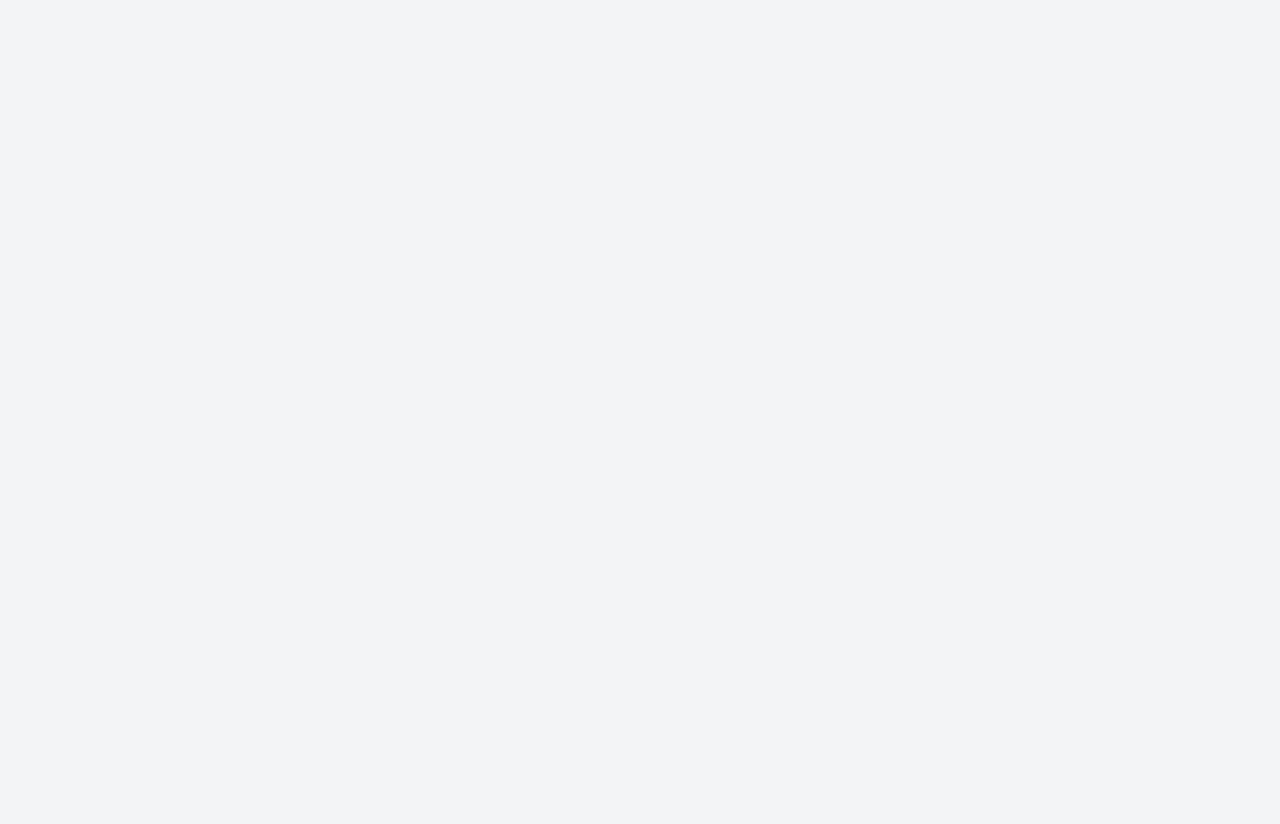
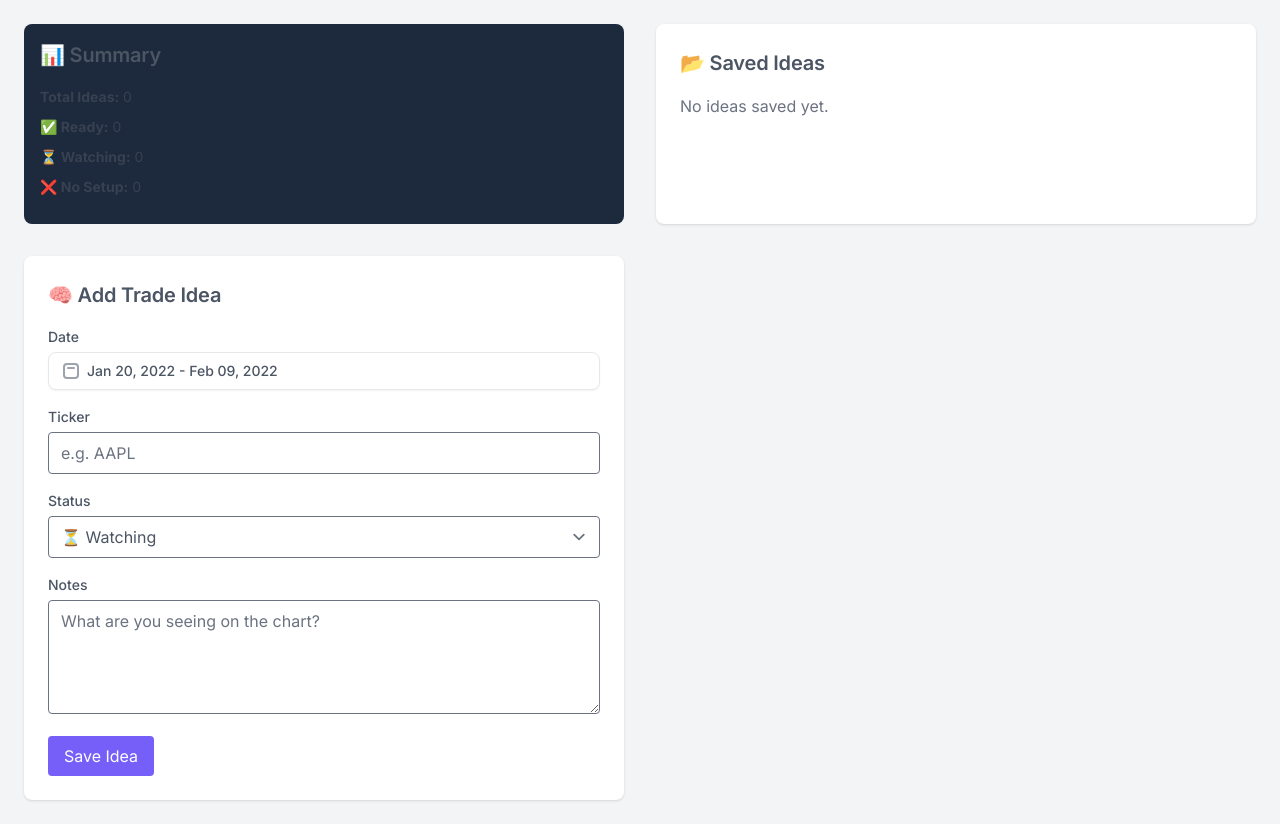
Before and after one commit to lidiads22/investing-Journal, a React (Vite) app: page /trade-ideas in a window 1280 px wide. Before the commit this address had no page. Before the commit the page ends 800 px from the top, so only its background shows below. Built offline with nearby package versions, Linux system fonts and the light colour scheme.

Commit message:
Added trade ideas page

```diff
--- a/src/App.jsx
+++ b/src/App.jsx
@@ -10,7 +10,9 @@ import './css/style.css';
 import './charts/ChartjsConfig';
 
 // Import pages
+// Routes here!
 import Dashboard from './pages/Dashboard';
+import TradeIdeas from './pages/TradeIdeas';
 
 function App() {
 
@@ -26,6 +28,7 @@ function App() {
     <>
       <Routes>
         <Route exact path="/" element={<Dashboard />} />
+        <Route path="/trade-ideas" element={<TradeIdeas />} />
       </Routes>
     </>
   );
--- /dev/null
+++ b/src/pages/TradeIdeas.jsx
@@ -0,0 +1,147 @@
+import React, { useState } from 'react';
+import Datepicker from '../components/Datepicker';
+import { useEffect } from 'react';
+
+function TradeIdeas() {
+  const [selectedDate, setSelectedDate] = useState(new Date());
+  const [ticker, setTicker] = useState('');
+  const [status, setStatus] = useState('Watching');
+  const [notes, setNotes] = useState('');
+  const [ideas, setIdeas] = useState([]);
+
+  // Loading ideas from localStorage when the page first loads
+  useEffect(()=> {
+    const storedIdeas = localStorage.getItem('tradeIdeas');
+    if (storedIdeas){
+        setIdeas(JSON.parse(storedIdeas));
+    }
+  }, []);
+
+  // Auto save ideas
+  // Save ideas to localStorage whenever they change
+    useEffect(()=> {
+        localStorage.setItem('tradeIdeas', JSON.stringify(ideas));
+  }, [ideas]);
+
+  const handleSave = () => {
+    const newIdea = {
+      id: Date.now(),
+      date: selectedDate.toLocaleDateString(),
+      ticker,
+      status,
+      notes,
+    };
+
+    setIdeas([...ideas, newIdea]);
+    setTicker('');
+    setStatus('Watching');
+    setNotes('');
+  };
+
+   // 🧠 Derived values from the ideas list
+    const totalIdeas = ideas.length;
+    const readyCount = ideas.filter((idea) => idea.status === 'Ready').length;
+    const watchingCount = ideas.filter((idea) => idea.status === 'Watching').length;
+    const noSetupCount = ideas.filter((idea) => idea.status === 'No Setup').length;
+
+  return (
+    <div className="p-6 grid grid-cols-1 md:grid-cols-2 gap-8">
+    {/* Summary Stats Section */}
+    <div className="bg-slate-800 p-4 rounded-lg min-h-[200px]">
+    <h2 className="text-xl font-semibold mb-4">📊 Summary</h2>
+    {/* Stats go here */}
+    <ul className="text-sm space-y-2">
+  <li className="text-gray-700 dark:text-gray-300">
+    <strong>Total Ideas:</strong> {totalIdeas}
+  </li>
+  <li className="text-gray-700 dark:text-gray-300">
+    <strong>✅ Ready:</strong> {readyCount}
+  </li>
+  <li className="text-gray-700 dark:text-gray-300">
+    <strong>⏳ Watching:</strong> {watchingCount}
+  </li>
+  <li className="text-gray-700 dark:text-gray-300">
+    <strong>❌ No Setup:</strong> {noSetupCount}
+  </li>
+</ul>
+
+    </div>
+
+      {/* LEFT: Saved Ideas */}
+      <div className="bg-white dark:bg-slate-800 rounded-lg shadow p-6">
+        <h2 className="text-xl font-semibold mb-4">📂 Saved Ideas</h2>
+
+        {ideas.length === 0 ? (
+          <p className="text-gray-500">No ideas saved yet.</p>
+        ) : (
+          <ul className="space-y-4">
+            {ideas.map((idea) => (
+              <li key={idea.id} className="border rounded p-4">
+                <div className="text-sm text-gray-400">{idea.date}</div>
+                <div className="font-bold text-lg">{idea.ticker}</div>
+                <div className="text-sm text-blue-500 font-medium">{idea.status}</div>
+                <div className="text-sm mt-2 text-gray-700 dark:text-gray-300">{idea.notes}</div>
+              </li>
+            ))}
+          </ul>
+        )}
+      </div>
+
+      {/* RIGHT: Add Trade Idea Form */}
+      <div className="self-start">
+        <div className="bg-white dark:bg-slate-800 rounded-lg shadow p-6 max-h-[75vh] overflow-y-auto">
+          <h2 className="text-xl font-semibold mb-4">🧠 Add Trade Idea</h2>
+
+          <div className="mb-4">
+            <label className="block text-sm font-medium mb-1">Date</label>
+            <Datepicker value={selectedDate} onChange={setSelectedDate} />
+          </div>
+
+          <div className="mb-4">
+            <label className="block text-sm font-medium mb-1">Ticker</label>
+            <input
+              type="text"
+              value={ticker}
+              onChange={(e) => setTicker(e.target.value.toUpperCase())}
+              className="w-full px-3 py-2 border rounded"
+              placeholder="e.g. AAPL"
+            />
+          </div>
+
+          <div className="mb-4">
+            <label className="block text-sm font-medium mb-1">Status</label>
+            <select
+              value={status}
+              onChange={(e) => setStatus(e.target.value)}
+              className="w-full px-3 py-2 border rounded"
+            >
+              <option value="Watching">⏳ Watching</option>
+              <option value="Ready">✅ Ready to Trade</option>
+              <option value="No Setup">❌ No Setup</option>
+            </select>
+          </div>
+
+          <div className="mb-4">
+            <label className="block text-sm font-medium mb-1">Notes</label>
+            <textarea
+              value={notes}
+              onChange={(e) => setNotes(e.target.value)}
+              className="w-full px-3 py-2 border rounded"
+              rows="4"
+              placeholder="What are you seeing on the chart?"
+            />
+          </div>
+
+          <button
+            onClick={handleSave}
+            className="bg-violet-600 text-white px-4 py-2 rounded hover:bg-violet-700"
+          >
+            Save Idea
+          </button>
+        </div>
+      </div>
+    </div>
+  );
+}
+
+export default TradeIdeas;
--- a/src/partials/Sidebar.jsx
+++ b/src/partials/Sidebar.jsx
@@ -162,13 +162,16 @@ function Sidebar({
                           <li className="mb-1 last:mb-0">
                           <NavLink
                             end
-                              to="https://cruip.com/mosaic/"
+                            to="/trade-ideas"
                             className={({ isActive }) =>
-                                "block transition duration-150 truncate " + (isActive ? "text-violet-500" : "text-gray-500/90 dark:text-gray-400 hover:text-gray-700 dark:hover:text-gray-200")
+                              "block transition duration-150 truncate " +
+                              (isActive
+                                ? "text-violet-500"
+                                : "text-gray-500/90 dark:text-gray-400 hover:text-gray-700 dark:hover:text-gray-200")
                             }
                           >
                             <span className="text-sm font-medium lg:opacity-0 lg:sidebar-expanded:opacity-100 2xl:opacity-100 duration-200">
-                                Fintech
+                              🧠 Trade Ideas
                             </span>
                           </NavLink>
                         </li>
@@ -178,6 +181,10 @@ function Sidebar({
                   );
                 }}
               </SidebarLinkGroup>
+
+
+
+
               {/* E-Commerce */}
               <SidebarLinkGroup activecondition={pathname.includes("ecommerce")}>
                 {(handleClick, open) => {
```
Also changed, not shown: 1 other file (tests, documents, lock files or other folders). Lines whose indentation alone changed are shown as unchanged.
